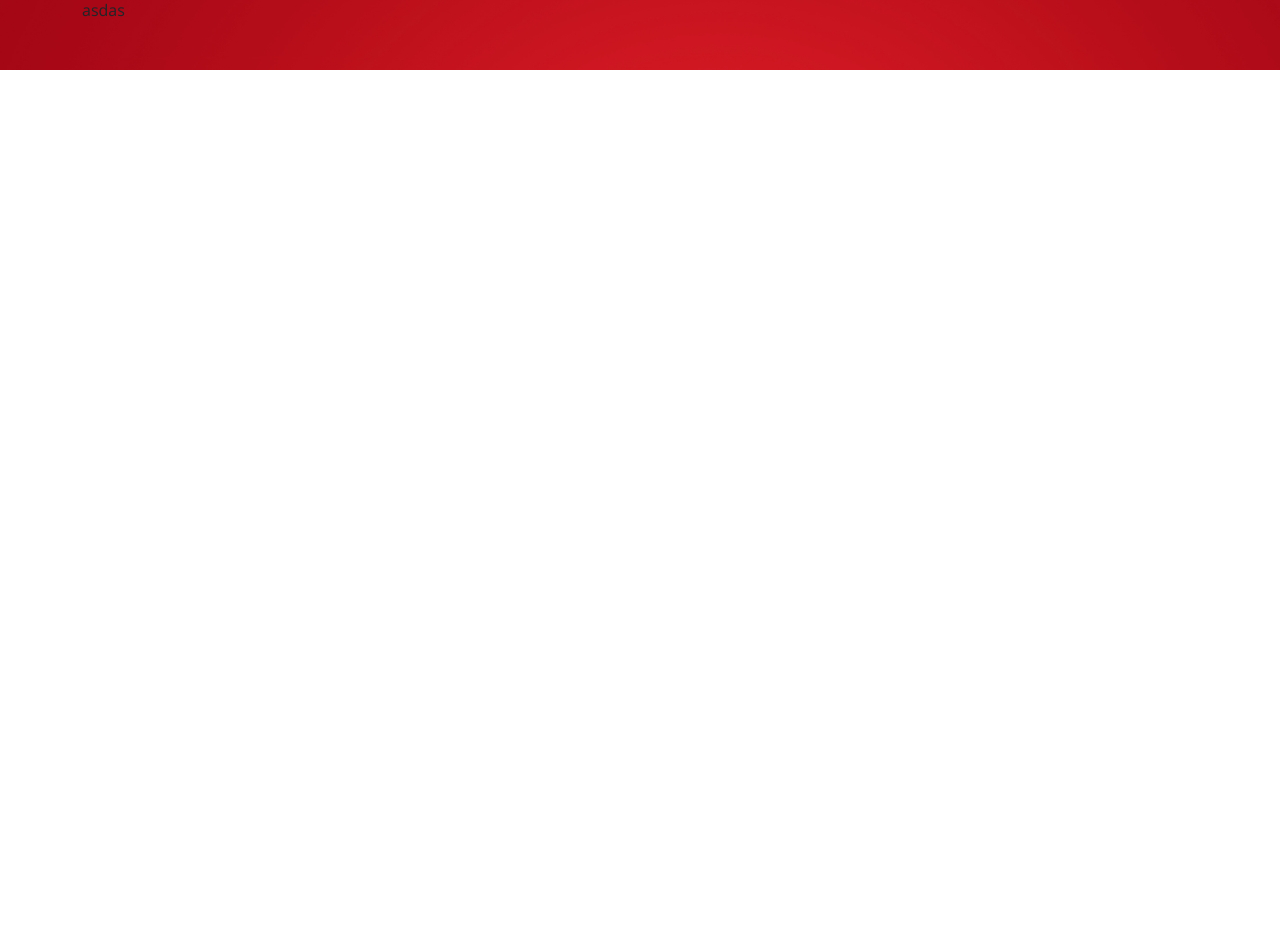
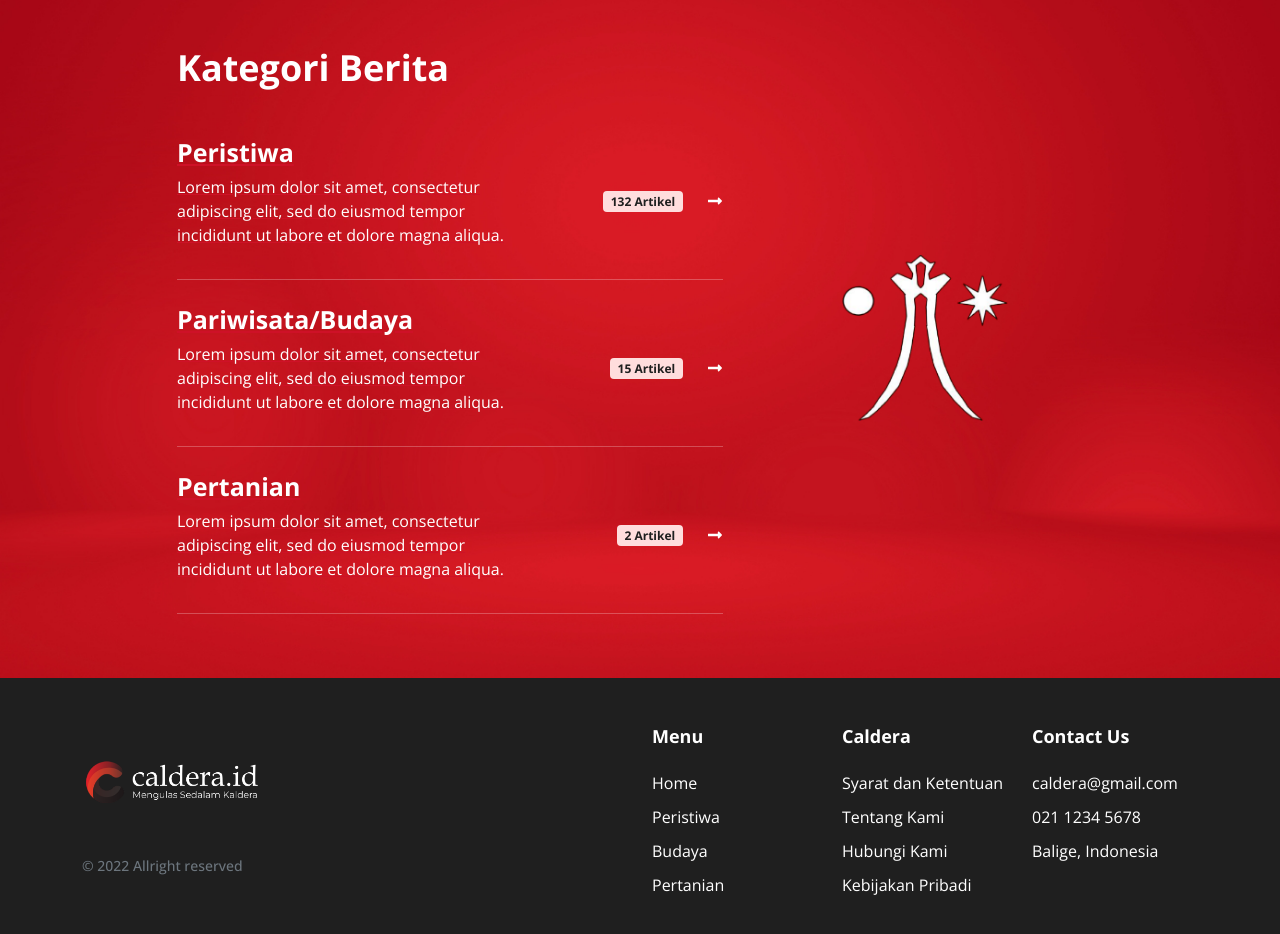
Before and after one commit to plmtmbnn/frontend-caldera-news, a React (Create React App) app: page / in a window 1280 px wide. Shown: the part 2340-3274 px from the top of the page. Before the commit the page ends 2410 px from the top, so only its background shows below. Built offline with nearby package versions, Linux system fonts and the light colour scheme.

Commit message:
finish homepage

```diff
--- /dev/null
+++ b/src/components/FooterApp.jsx
@@ -0,0 +1,64 @@
+import React from "react";
+import { Col, Container, Row } from "react-bootstrap";
+import { Link } from "react-router-dom";
+
+import logo from "../assets/logo.png";
+
+function FooterApp() {
+  return (
+    <footer className="bg-dark py-5 text-white">
+      <Container>
+        <Row>
+          <Col md={3} className="align-self-center">
+            <img src={logo} alt="" style={{ width: "180px" }} />
+            <h6 className="text-muted mt-5">© 2022 Allright reserved</h6>
+          </Col>
+          <Col md={{ span: 2, offset: 3 }}>
+            <h5 className="mb-4 fw-bold">Menu</h5>
+            <ul className="list-unstyled">
+              <li>
+                <Link to="/#">Home</Link>
+              </li>
+              <li>
+                <Link to="/#">Peristiwa</Link>
+              </li>
+              <li>
+                <Link to="/#">Budaya</Link>
+              </li>
+              <li>
+                <Link to="/#">Pertanian</Link>
+              </li>
+            </ul>
+          </Col>
+          <Col md={2}>
+            <h5 className="mb-4 fw-bold">Caldera</h5>
+            <ul className="list-unstyled">
+              <li>
+                <Link to="/#">Syarat dan Ketentuan</Link>
+              </li>
+              <li>
+                <Link to="/#">Tentang Kami</Link>
+              </li>
+              <li>
+                <Link to="/#">Hubungi Kami</Link>
+              </li>
+              <li>
+                <Link to="/#">Kebijakan Pribadi</Link>
+              </li>
+            </ul>
+          </Col>
+          <Col md={2}>
+            <h5 className="mb-4 fw-bold">Contact Us</h5>
+            <ul className="list-unstyled">
+              <li>caldera@gmail.com</li>
+              <li>021 1234 5678</li>
+              <li>Balige, Indonesia</li>
+            </ul>
+          </Col>
+        </Row>
+      </Container>
+    </footer>
+  );
+}
+
+export default FooterApp;
--- a/src/pages/index.js
+++ b/src/pages/index.js
@@ -1,12 +1,15 @@
 /* eslint-disable jsx-a11y/anchor-is-valid */
 import React from "react";
-import { Container, Row, Col, CloseButton } from "react-bootstrap";
+import { Container, Row, Col, Badge } from "react-bootstrap";
 import NavbarApp from "../components/NavbarApp";
 import TrendingSlider from "../components/TrendingSlider";
+import { Link } from "react-router-dom";
 
 // icons
 import { BiChat, BiHeart } from "react-icons/bi";
 import { FaLongArrowAltRight } from "react-icons/fa";
+import logoBatak from "../assets/batak-logo.png";
+import FooterApp from "../components/FooterApp";
 
 const Home = () => {
   var iconStats = {
@@ -60,6 +63,27 @@ const Home = () => {
       date: "17-9-2022",
     });
   }
+
+  const newsCategory = [
+    {
+      id: 1,
+      title: "Peristiwa",
+      total_post: 132,
+      url: "#",
+    },
+    {
+      id: 2,
+      title: "Pariwisata/Budaya",
+      total_post: 15,
+      url: "#",
+    },
+    {
+      id: 3,
+      title: "Pertanian",
+      total_post: 2,
+      url: "#",
+    },
+  ];
 
   return (
     <div>
@@ -181,8 +205,39 @@ const Home = () => {
         </Container>
       </section>
       <section className="py-5 bg-category">
-        <Container>asdas</Container>
+        <Container>
+          <Row className="mt-5">
+            <Col md={{ span: 6, offset: 1 }} className="align-self-center">
+              <h2 className="fw-bold text-white mb-5">Kategori Berita</h2>
+              {newsCategory.map((data, i) => (
+                <Link className="cat-link" to={data.url} key={i}>
+                  <Row className="mt-4 text-white">
+                    <Col xs={8}>
+                      <h4 className="fw-bold">{data.title}</h4>
+                      <p>
+                        Lorem ipsum dolor sit amet, consectetur adipiscing elit,
+                        sed do eiusmod tempor incididunt ut labore et dolore
+                        magna aliqua.
+                      </p>
+                    </Col>
+                    <Col xs={4} className="align-self-center text-end">
+                      <Badge bg="light" text="dark">
+                        {data.total_post} Artikel
+                      </Badge>
+                      <FaLongArrowAltRight className="ms-4" />
+                    </Col>
+                  </Row>
+                  <hr style={{ color: "#fff" }} />
+                </Link>
+              ))}
+            </Col>
+            <Col md={{ span: 2, offset: 1 }} className="align-self-center">
+              <img src={logoBatak} alt="" className="img-fluid" />
+            </Col>
+          </Row>
+        </Container>
       </section>
+      <FooterApp />
     </div>
   );
 };
--- a/src/styles/style.scss
+++ b/src/styles/style.scss
@@ -103,4 +103,25 @@ ul.stats {
 
 .bg-category {
   background-image: url("../assets/bg-category.jpg");
+  background-position: center;
+  background-size: cover;
+  background-repeat: no-repeat;
 }
+
+a.cat-link {
+  &:hover {
+    text-decoration: none;
+    opacity: 0.8;
+  }
+}
+
+footer ul li {
+  margin-top: 10px;
+  & a {
+    color: #fff !important;
+    text-decoration: none;
+    &:hover {
+      text-decoration: underline;
+    }
+  }
+}
```
Also changed, not shown: src/assets/batak-logo.png (added).
